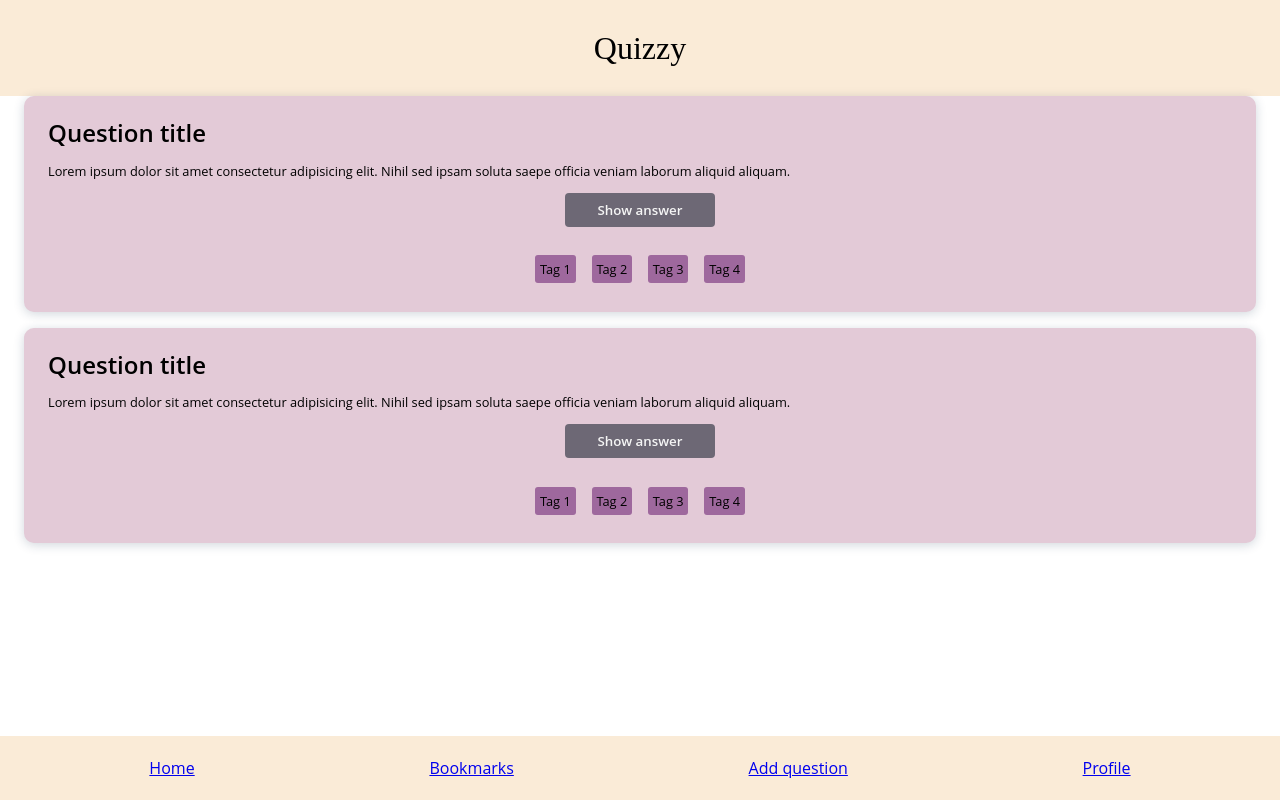
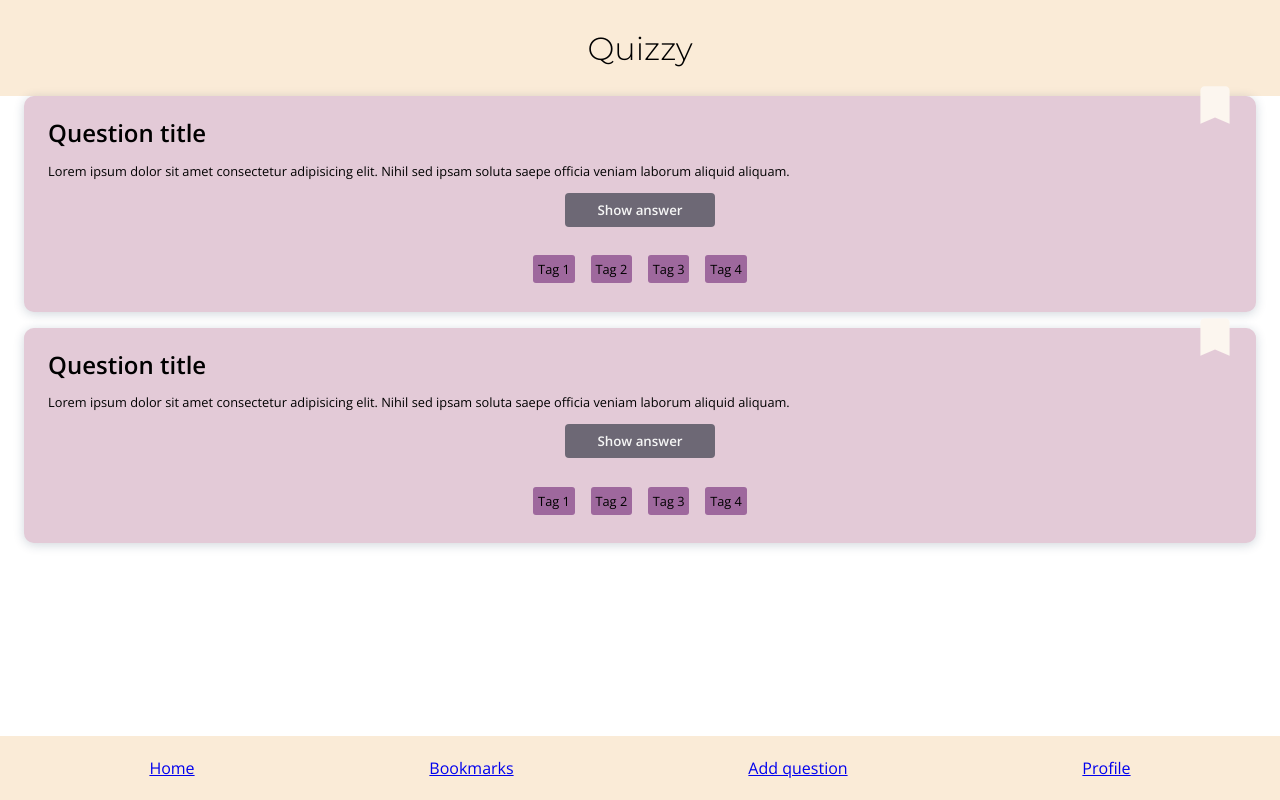
Before and after one commit to Luxa23/quizz-app, a website: page bookmarks/bookmarks.html in a window 1280 px wide. Drawn offline with nearby package versions, Linux system fonts and the light colour scheme.

Commit message:
Fix font

```diff
--- a/bookmarks/bookmarks.html
+++ b/bookmarks/bookmarks.html
@@ -5,6 +5,12 @@
     <meta http-equiv="X-UA-Compatible" content="IE=edge" />
     <meta name="viewport" content="width=device-width, initial-scale=1.0" />
     <title>Bookmarks</title>
+    <link rel="preconnect" href="https://fonts.googleapis.com" />
+    <link rel="preconnect" href="https://fonts.gstatic.com" crossorigin />
+    <link
+      href="https://fonts.googleapis.com/css2?family=Montserrat:ital,wght@0,100;0,300;1,200&family=Open+Sans:wght@300;400;500;600&display=swap"
+      rel="stylesheet"
+    />
     <link rel="stylesheet" href="/styles.css" />
   </head>
   <body>
@@ -16,6 +22,16 @@
     <!--main content-->
     <main>
       <section class="card">
+        <svg
+          data-js="svg--bookmark"
+          style="width: 50px; height: 50px"
+          viewBox="0 0 24 24"
+        >
+          <path
+            fill="currentColor"
+            d="M17,3H7A2,2 0 0,0 5,5V21L12,18L19,21V5C19,3.89 18.1,3 17,3Z"
+          />
+        </svg>
         <h2>Question title</h2>
         <p>
           Lorem ipsum dolor sit amet consectetur adipisicing elit. Nihil sed
@@ -31,6 +47,16 @@
         </div>
       </section>
       <section class="card">
+        <svg
+          data-js="svg--bookmark"
+          style="width: 50px; height: 50px"
+          viewBox="0 0 24 24"
+        >
+          <path
+            fill="currentColor"
+            d="M17,3H7A2,2 0 0,0 5,5V21L12,18L19,21V5C19,3.89 18.1,3 17,3Z"
+          />
+        </svg>
         <h2>Question title</h2>
         <p>
           Lorem ipsum dolor sit amet consectetur adipisicing elit. Nihil sed
@@ -58,5 +84,6 @@
         <a href="/profile/profile.html">Profile</a>
       </nav>
     </footer>
+    <script src="/main.js"></script>
   </body>
 </html>
```
Also changed, not shown: create/create.html (+6 -0 lines), profile/profile.html (+6 -0 lines).
